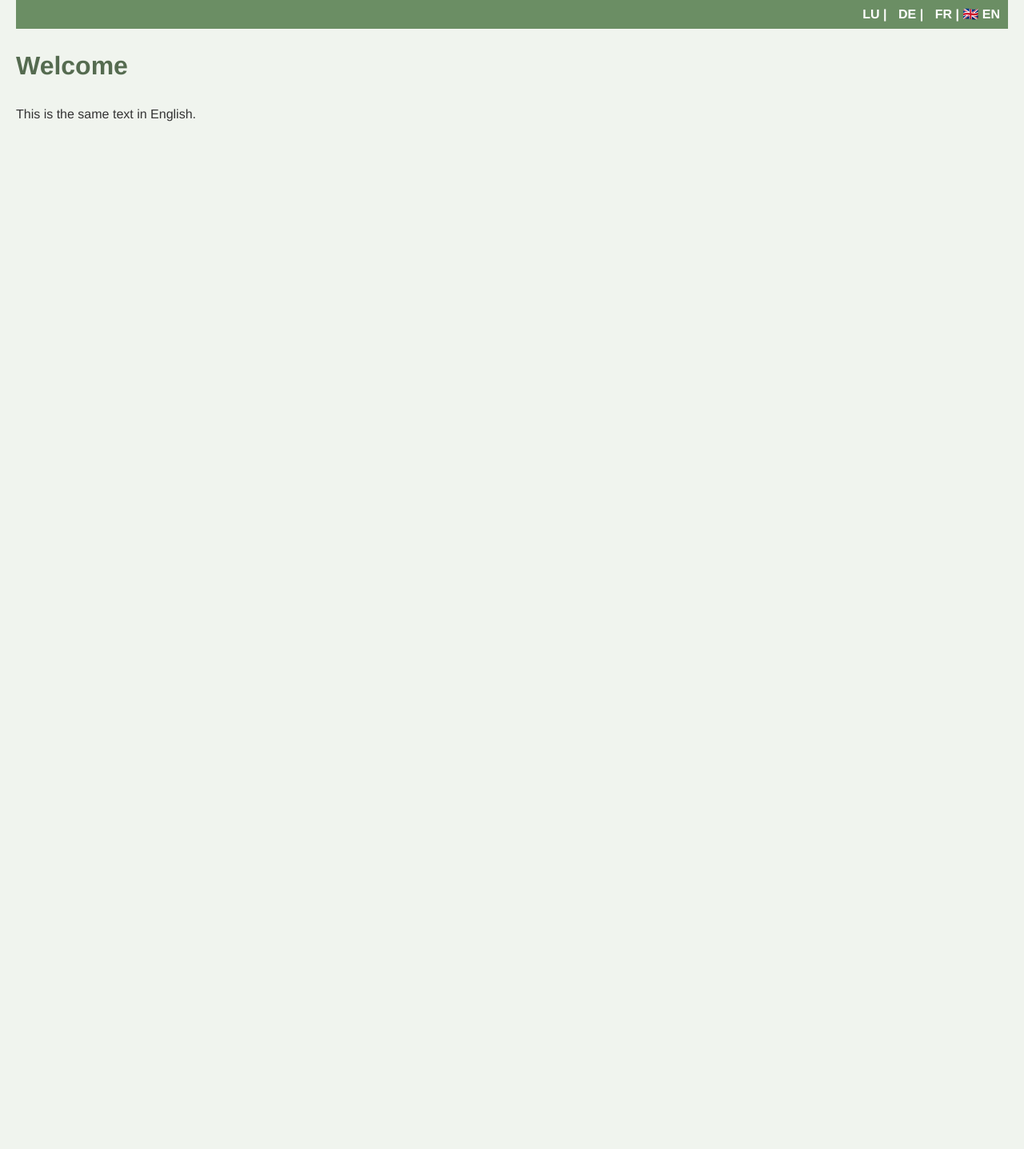
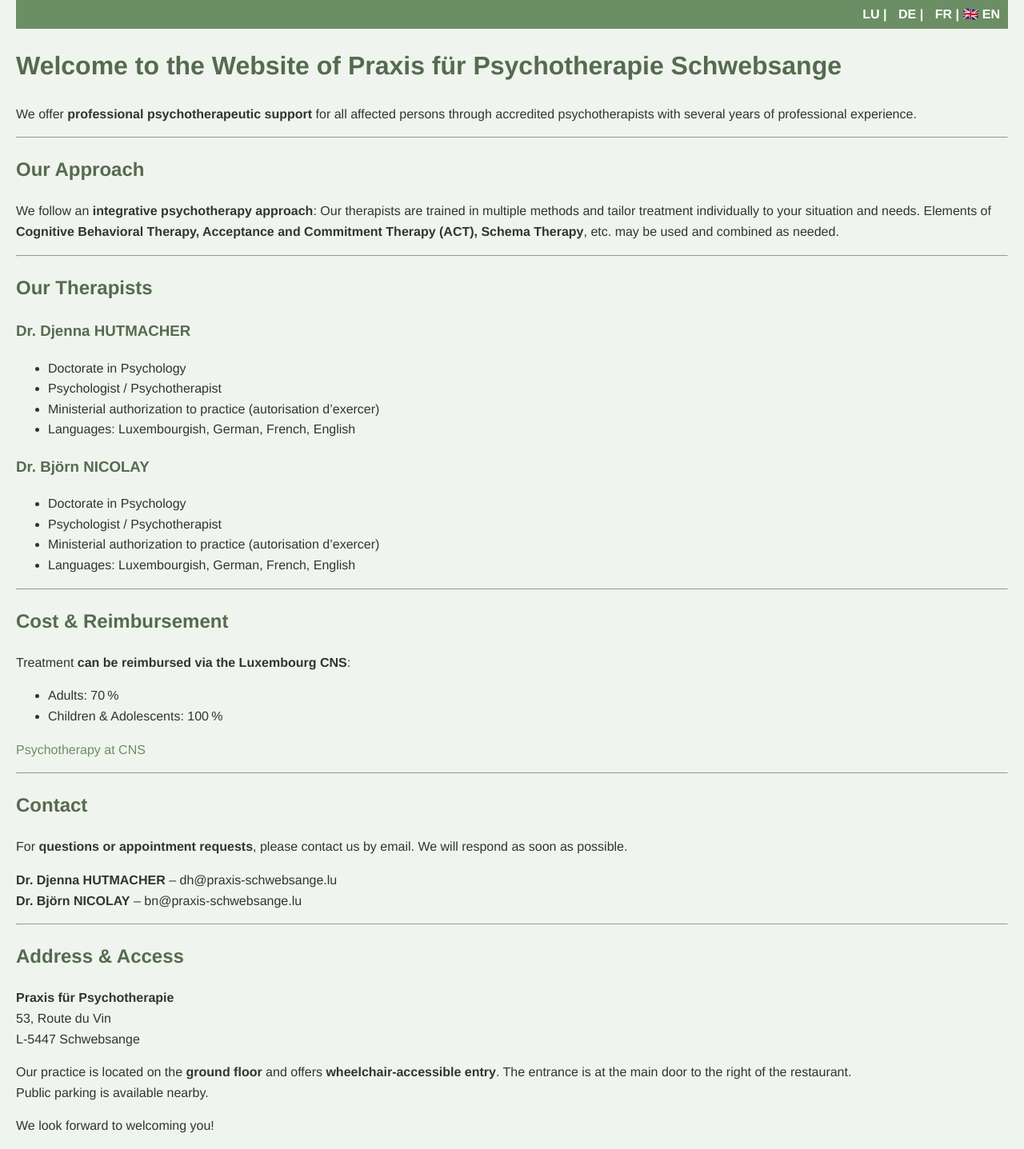
Before and after one commit to bjoernbrightside/praxis-schwebsange, a Jekyll site: the page built from en/index.md, in a window 1280 px wide. Shown: the whole page at 80% size. Built offline with Jekyll 4.4.1, drawn with Linux system fonts in a browser that asks for light colours; before the commit the page ends 900 px from its top, so only the background shows below that.

Commit message:
Update index.md

```diff
--- a/en/index.md
+++ b/en/index.md
@@ -6,6 +6,60 @@ layout: default
 <a href="/praxis-schwebsange/lb/">LU</a> | <a href="/praxis-schwebsange/de/">DE</a> | <a href="/praxis-schwebsange/fr/">FR</a> | 🇬🇧 <b>EN</b>
 </div>
 
-# Welcome
+# Welcome to the Website of Praxis für Psychotherapie Schwebsange
 
-This is the same text in English.
+We offer **professional psychotherapeutic support** for all affected persons through accredited psychotherapists with several years of professional experience.
+
+---
+
+## Our Approach
+
+We follow an **integrative psychotherapy approach**: Our therapists are trained in multiple methods and tailor treatment individually to your situation and needs. Elements of **Cognitive Behavioral Therapy, Acceptance and Commitment Therapy (ACT), Schema Therapy**, etc. may be used and combined as needed.
+
+---
+
+## Our Therapists
+
+### Dr. Djenna HUTMACHER
+- Doctorate in Psychology
+- Psychologist / Psychotherapist
+- Ministerial authorization to practice (autorisation d’exercer)
+- Languages: Luxembourgish, German, French, English
+
+### Dr. Björn NICOLAY
+- Doctorate in Psychology
+- Psychologist / Psychotherapist
+- Ministerial authorization to practice (autorisation d’exercer)
+- Languages: Luxembourgish, German, French, English
+
+---
+
+## Cost & Reimbursement
+
+Treatment **can be reimbursed via the Luxembourg CNS**:
+- Adults: 70 %
+- Children & Adolescents: 100 %
+
+[Psychotherapy at CNS](https://cns.public.lu/en/assure/remboursements/prestations-remboursees/prestations-medicales/psychotherapie.html)
+
+---
+
+## Contact
+
+For **questions or appointment requests**, please contact us by email. We will respond as soon as possible.
+
+**Dr. Djenna HUTMACHER** – dh@praxis-schwebsange.lu
+**Dr. Björn NICOLAY** – bn@praxis-schwebsange.lu
+
+---
+
+## Address & Access
+
+**Praxis für Psychotherapie**
+53, Route du Vin
+L-5447 Schwebsange
+
+Our practice is located on the **ground floor** and offers **wheelchair-accessible entry**. The entrance is at the main door to the right of the restaurant.
+Public parking is available nearby.
+
+We look forward to welcoming you!
```
